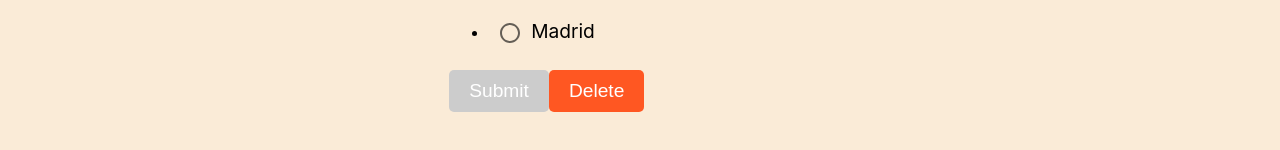
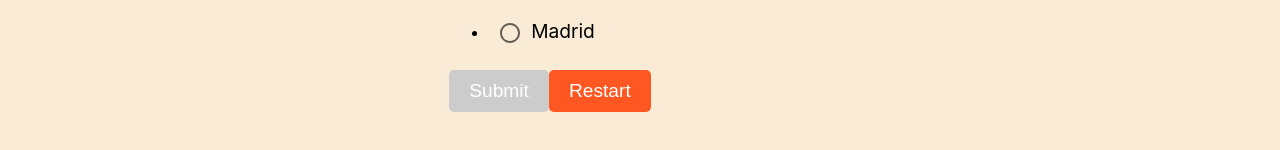
Before and after one commit to OmarMallouk/Quizz_App, a React (Create React App) app in the folder quizz/: page /quiz in a window 1280 px wide. Shown: the part 382-532 px from the top of the page. Built offline with nearby package versions, Linux system fonts and the light colour scheme.

Commit message:
fixed a bug

```diff
--- a/quizz/src/hooks/useQuestions.js
+++ b/quizz/src/hooks/useQuestions.js
@@ -1,4 +1,4 @@
-import { useState } from "react";
+import { useEffect, useState } from "react";
 import { useDispatch, useSelector } from "react-redux";
 import { useNavigate } from "react-router-dom";
 import { incrementByAnswers, resetScore } from "../dataSlice";
@@ -22,7 +22,6 @@ const useQuestions = (mockData) =>{
         } else {
           setTimeout(() => {
             alert(`Quiz finished! Your total score is ${score + currentQuestion.points}`);
-            navigate("/");
           }, 100);
         }
         setUserAnswer("");
@@ -33,8 +32,12 @@ const useQuestions = (mockData) =>{
       };
 
       const handleDelete = () =>{
+        setQuestionIndex(0);
+        setUserAnswer("");
         dispatch(resetScore());
       }
+
+
 
 return {
     questionIndex,
--- a/quizz/src/pages/Quiz.jsx
+++ b/quizz/src/pages/Quiz.jsx
@@ -18,6 +18,11 @@ const Quiz = ()=>{
     currentQuestion,
     handleSubmit,
     handleChange,handleDelete,score} = useQuestions(mockData);
+
+
+    useEffect(()=>{
+
+            },[handleDelete]);
 
 
 const isAnswerSelected = userAnswer !== "";
@@ -61,7 +66,7 @@ const isAnswerSelected = userAnswer !== "";
         )}
 
         <button onClick={handleSubmit} disabled={!isAnswerSelected}>Submit</button>
-        <button onClick={handleDelete} >Delete</button>
+        <button onClick={handleDelete} >Restart</button>
       </div>
     </div>
   );
```
